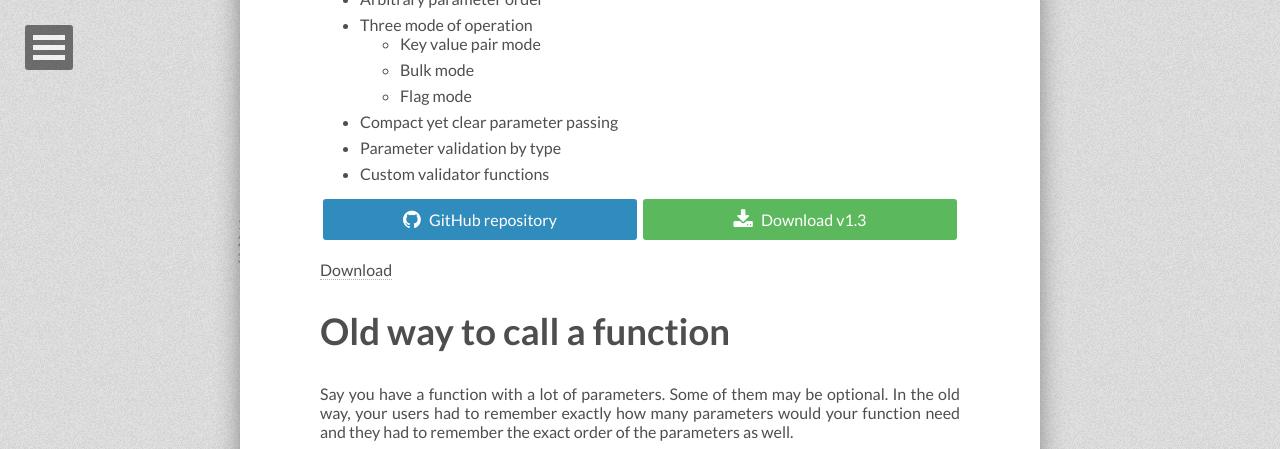
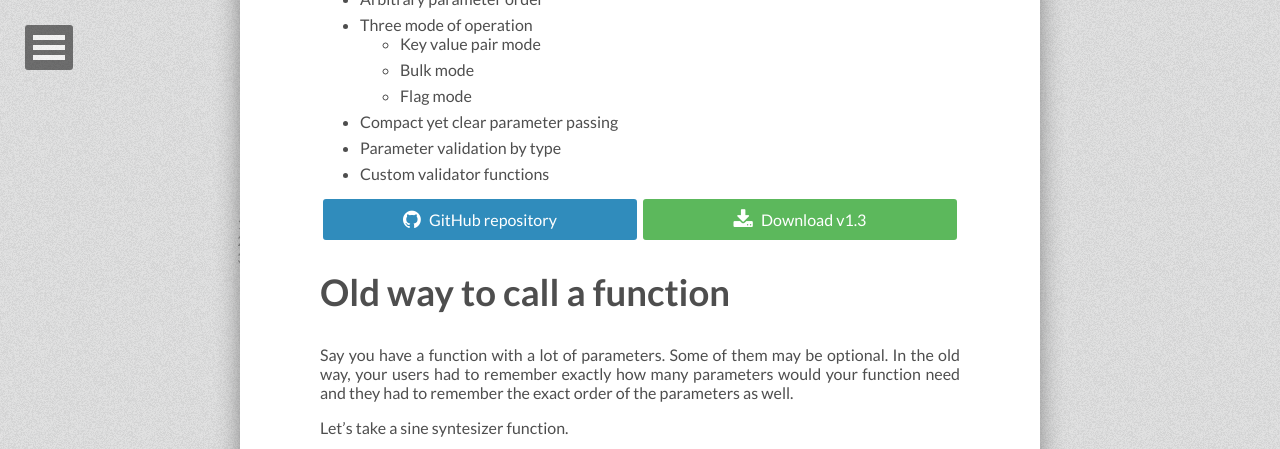
Before and after one commit to tiborsimon/tiborsimon.github.io, a Jekyll site: the page built from _posts/2015-05-02-simple-input-parser.md, in a window 1280 px wide and 900 px high, scrolled down 489 px, cut to the strip 0-449 px from the top of the window. Built offline with Jekyll 4.4.1, drawn with Linux system fonts in a browser that asks for light colours; nearby versions of some CDN libraries; comment, search, counter and statistics services are not loaded.

Commit message:
Article update

```diff
--- a/_includes/entry-ribbon.html
+++ b/_includes/entry-ribbon.html
@@ -1,7 +1,7 @@
 <span class="entry-ribbons">
   <a href="{{ post.url }}#discussion" class="ribbon ribbon-conversation" title="Go to the discussion threads"><i class="fa fa-comments"></i></a>
 {% if post.repo_link %}
-  <a href="{{ post.dowload_link }}" class="ribbon ribbon-release" title="Download {{ post.version }}"><i class="fa fa-download"></i></a>
+  <a href="{{ post.repo_link }}/releases/latest" class="ribbon ribbon-release" title="Download {{ post.version }}"><i class="fa fa-download"></i></a>
   <a href="{{ post.repo_link }}" class="ribbon ribbon-repo" title="GitHub repository"><i class="fa fa-github"></i></a>
 {% endif %}
 </span>
--- a/_includes/repo_and_release.html
+++ b/_includes/repo_and_release.html
@@ -2,5 +2,3 @@
 <a href='{{ page.repo_link }}' class="btn-info btn half-centered"><i class="fa fa-github"></i> GitHub repository</a>
 <a href='{{ page.repo_link }}/releases/latest' class="btn-success btn half-centered"><i class="fa fa-download"></i> Download {{ page.version }}</a>
 </div>
-<a class="sharex-download">Download</a>
-<div class="release-info"></div>
```
